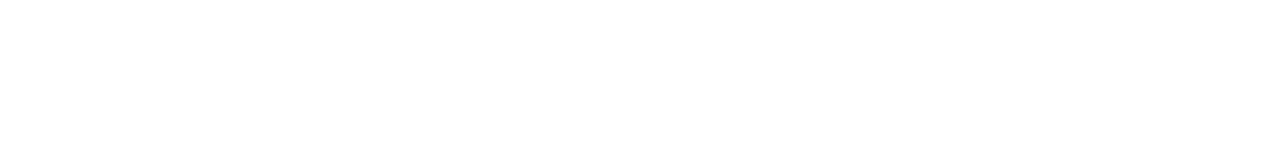
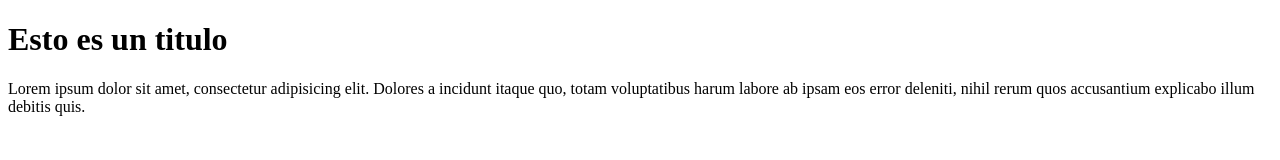
Before and after one commit to DaniiHc/daniihc.github.io, a plain HTML site: page index.html in a window 1280 px wide. Drawn offline with Linux system fonts and the light colour scheme.

Commit message:
Se agrego el titulo y parrafo en el html

```diff
--- a/index.html
+++ b/index.html
@@ -6,6 +6,7 @@
         <link rel="stylesheet" href="css/style.css">
     </head>
     <body>
-
+        <h1>Esto es un titulo</h1>
+        <p>Lorem ipsum dolor sit amet, consectetur adipisicing elit. Dolores a incidunt itaque quo, totam voluptatibus harum labore ab ipsam eos error deleniti, nihil rerum quos accusantium explicabo illum debitis quis.</p>
     </body>
 </html>
```
